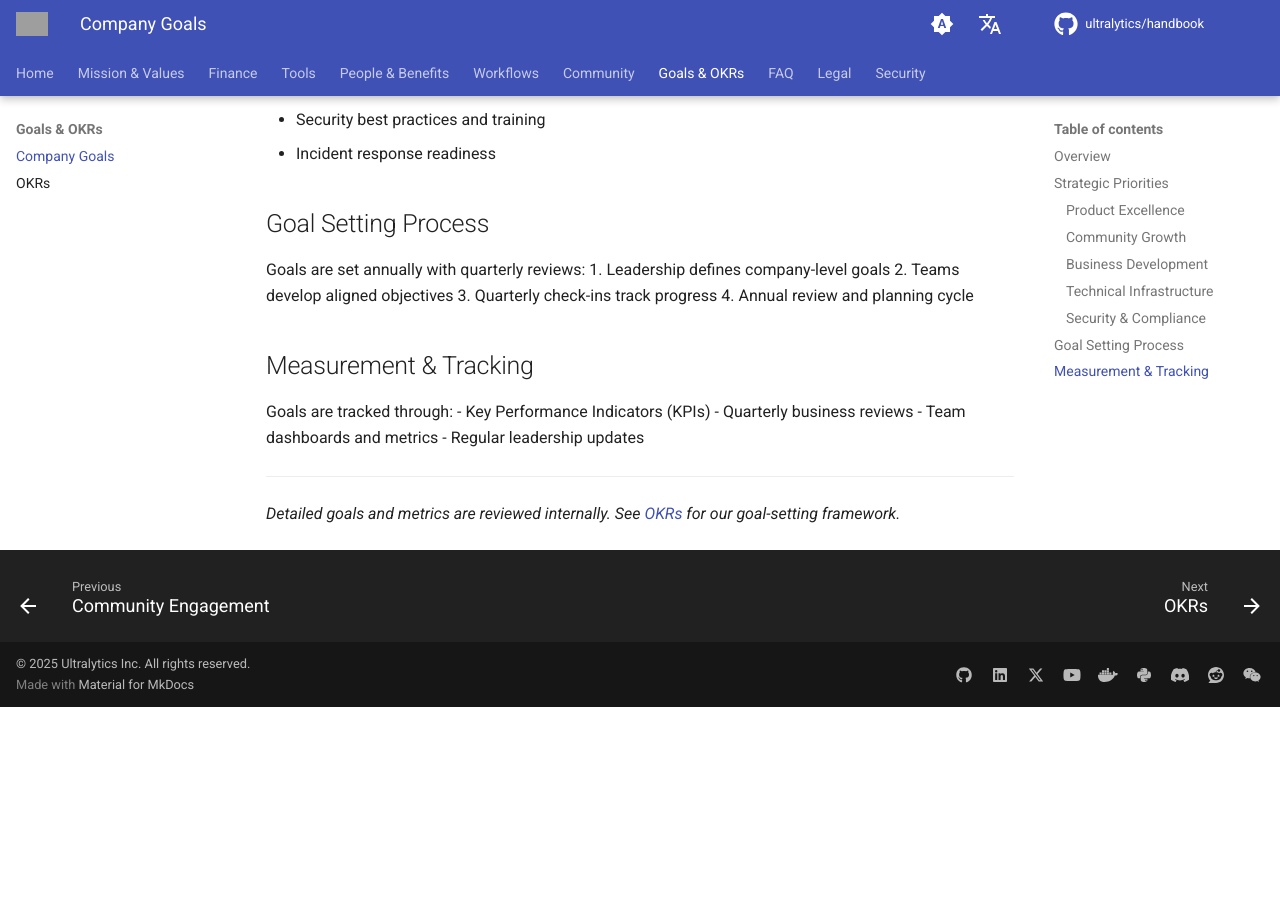
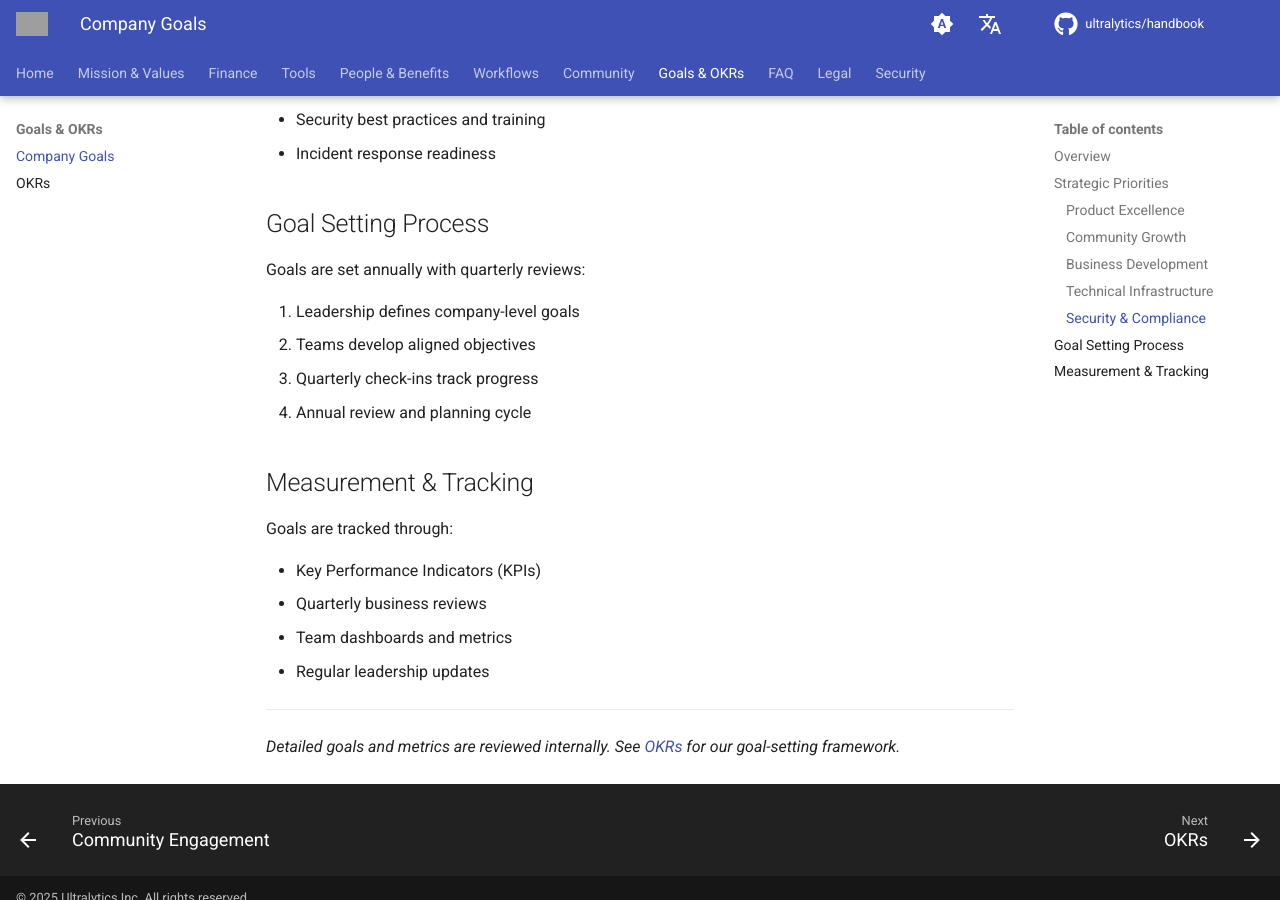
Before and after one commit to ultralytics/handbook, an MkDocs documentation site: the page built from docs/en/goals/company-goals.md, in a window 1280 px wide and 900 px high, scrolled down 1338 px. Built offline with MkDocs 1.6.1 and Material for MkDocs 9.7.7, drawn with Linux system fonts in a browser that asks for light colours; comment, search, counter and statistics services are not loaded; before the commit the page ends 2045 px from its top, so only the background shows below that; grey boxes are pictures that could not be loaded.

Commit message:
Auto-format by https://ultralytics.com/actions

```diff
--- a/docs/en/goals/company-goals.md
+++ b/docs/en/goals/company-goals.md
@@ -12,30 +12,35 @@
 ## Strategic Priorities
 
 ### Product Excellence
+
 - Maintain YOLO model leadership in accuracy and performance
 - Expand model capabilities and supported tasks
 - Improve training efficiency and inference speed
 - Enhance user experience across all platforms
 
 ### Community Growth
+
 - Grow active user base and engagement
 - Expand Discord, GitHub, and social media presence
 - Increase documentation quality and accessibility
 - Foster contributor ecosystem
 
 ### Business Development
+
 - Scale commercial licensing and enterprise adoption
 - Expand customer base across key verticals
 - Strengthen partner relationships
 - Grow recurring revenue
 
 ### Technical Infrastructure
+
 - Platform reliability and uptime
 - API performance and scalability
 - Developer tools and SDKs
 - Cloud and edge deployment capabilities
 
 ### Security & Compliance
+
 - Maintain security certifications (SOC 2, ISO 27001)
 - Data privacy and regulatory compliance
 - Security best practices and training
@@ -44,6 +49,7 @@
 ## Goal Setting Process
 
 Goals are set annually with quarterly reviews:
+
 1. Leadership defines company-level goals
 2. Teams develop aligned objectives
 3. Quarterly check-ins track progress
@@ -52,6 +58,7 @@
 ## Measurement & Tracking
 
 Goals are tracked through:
+
 - Key Performance Indicators (KPIs)
 - Quarterly business reviews
 - Team dashboards and metrics
@@ -59,4 +66,4 @@
 
 ---
 
-*Detailed goals and metrics are reviewed internally. See [OKRs](okrs.md) for our goal-setting framework.*
+_Detailed goals and metrics are reviewed internally. See [OKRs](okrs.md) for our goal-setting framework._
```
Also changed, not shown: docs/en/goals/okrs.md (+11 -1 lines).
